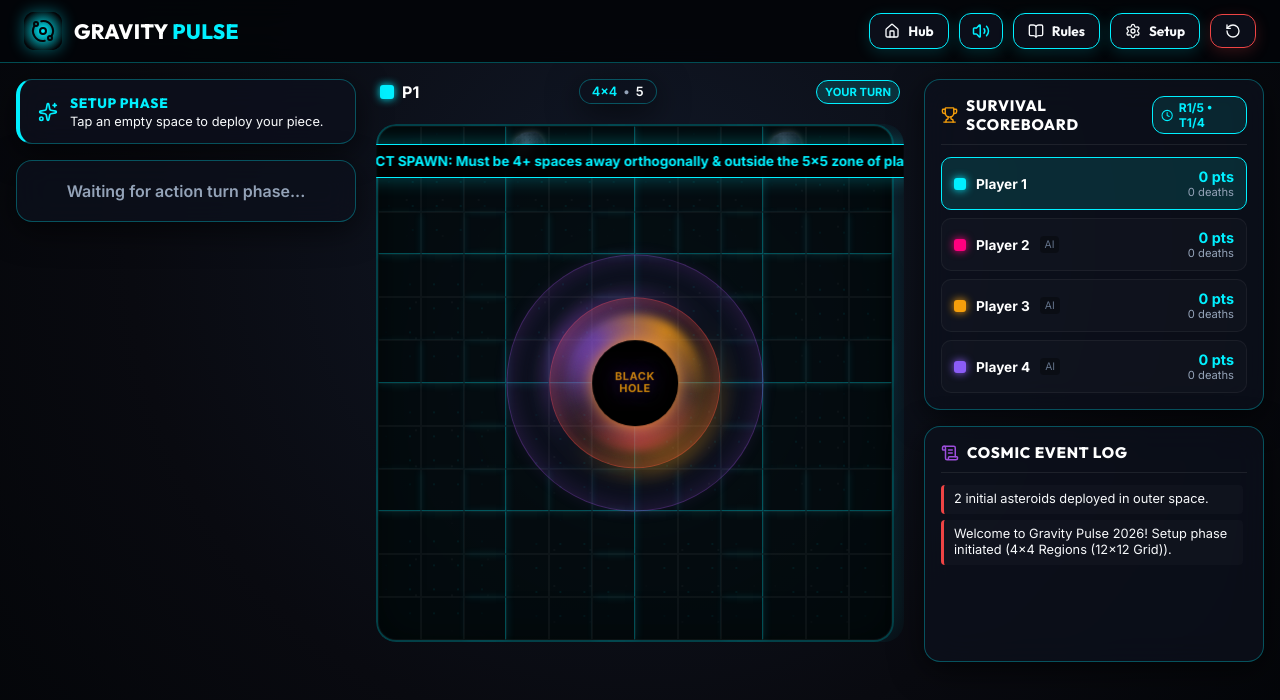
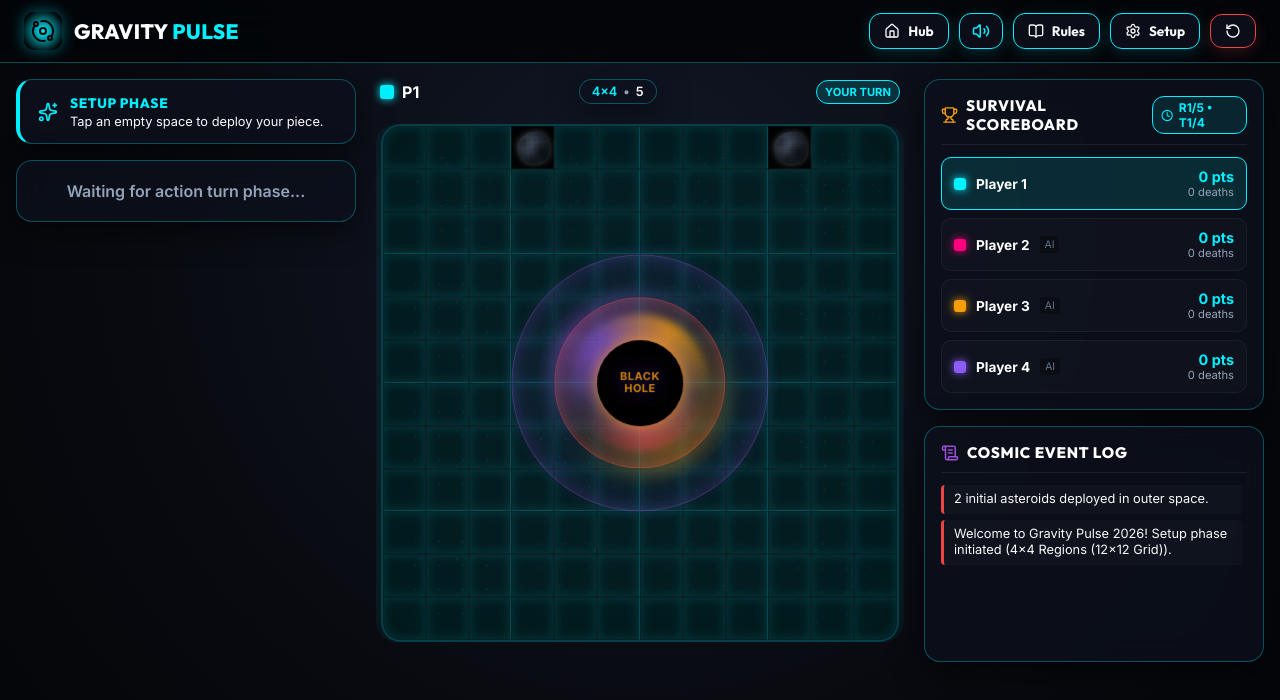
Before and after one commit to RandallBlanchetteGames/gravitypulse, a React (Vite) app: page / in a window 1280 px wide. Shown: the top 700 px of the page. Built offline with nearby package versions, Linux system fonts and the light colour scheme.

Commit message:
UI: Visually highlight valid spawn locations and disable clicking on invalid spaces

```diff
--- a/src/App.jsx
+++ b/src/App.jsx
@@ -2,7 +2,7 @@
    GRAVITY PULSE 2026 - MAIN APPLICATION ENGINE ORCHESTRATOR
    ========================================================================== */
 
-import React, { useState, useEffect, useRef, useCallback } from 'react';
+import React, { useState, useEffect, useRef, useCallback, useMemo } from 'react';
 import { Zap } from 'lucide-react';
 import { PHASES, TURN_ACTIONS, ENTITY_TYPES, PLAYER_COLORS, MAP_SIZES, MOVEMENT_STYLES, GAME_LENGTHS } from './engine/types.js';
 import { GameRules } from './engine/rules.js';
@@ -336,13 +336,7 @@ export default function App() {
   const handleCellClickLogic = (x, y) => {
     if (phase === PHASES.SETUP) {
       const validation = rules.validateSpawnLocation(x, y, board);
-      if (!validation.valid) {
-        if (validation.reason !== 'Occupied') {
-          setLogs(prev => [...prev, `❌ Invalid Spawn: ${validation.reason}`]);
-          soundEngine.playError();
-        }
-        return;
-      }
+      if (!validation.valid) return;
 
       const newCube = {
         id: `cube_p${activePlayer.id}`,
@@ -369,13 +363,7 @@ export default function App() {
     } else if (phase === PHASES.RESPAWN) {
       if (respawnQueue.length === 0) return;
       const validation = rules.validateSpawnLocation(x, y, board);
-      if (!validation.valid) {
-        if (validation.reason !== 'Occupied') {
-          setLogs(prev => [...prev, `❌ Invalid Spawn: ${validation.reason}`]);
-          soundEngine.playError();
-        }
-        return;
-      }
+      if (!validation.valid) return;
 
       const pid = respawnQueue[0];
       const newCube = {
@@ -605,6 +593,22 @@ export default function App() {
     initGame(newConfig);
   };
 
+  // Pre-calculate valid spawn coordinates for visual highlighting
+  const validSpawnCells = useMemo(() => {
+    const validSet = new Set();
+    if (phase === PHASES.SETUP || phase === PHASES.RESPAWN) {
+      const size = rules.getBoardSize();
+      for (let x = 0; x < size; x++) {
+        for (let y = 0; y < size; y++) {
+          if (rules.validateSpawnLocation(x, y, board).valid) {
+            validSet.add(`${x},${y}`);
+          }
+        }
+      }
+    }
+    return validSet;
+  }, [board, phase, rules]);
+
   // Compute dynamic UI states on render
   let trajectory = [];
   let waveDisplacements = [];
@@ -644,36 +648,13 @@ export default function App() {
   );
 
   const centerBoardContent = (
-    <div style={{ position: 'relative', width: '100%', height: '100%' }}>
-      {(phase === PHASES.SETUP || phase === PHASES.RESPAWN) && activePlayer?.isHuman && (
-        <div style={{
-          position: 'absolute',
-          top: '20px',
-          left: '50%',
-          transform: 'translateX(-50%)',
-          zIndex: 100,
-          background: 'rgba(0, 0, 0, 0.85)',
-          border: '1px solid var(--accent-cyan)',
-          padding: '8px 16px',
-          borderRadius: '20px',
-          color: 'var(--accent-cyan)',
-          fontSize: '0.85rem',
-          fontWeight: 700,
-          textAlign: 'center',
-          boxShadow: '0 0 20px rgba(0, 240, 255, 0.3)',
-          backdropFilter: 'blur(4px)',
-          pointerEvents: 'none',
-          whiteSpace: 'nowrap'
-        }}>
-          SELECT SPAWN: Must be 4+ spaces away orthogonally & outside the 5x5 zone of players.
-        </div>
-      )}
-      <BoardContainer size={rules.getBoardSize()}>
-        <GridCells
+    <BoardContainer size={rules.getBoardSize()}>
+      <GridCells
         boardSize={rules.getBoardSize()}
         phase={phase}
         onCellClick={handleCellClick}
         previewTrajectory={trajectory}
+        validSpawnCells={validSpawnCells}
       />
       <RegionIndicatorLayer
         rulesConfig={rulesConfig}
@@ -702,8 +683,7 @@ export default function App() {
         boardSize={rules.getBoardSize()}
       />
     </BoardContainer>
-  </div>
-);
+  );
 
   const rightPanelContent = (
     <>
--- a/src/components/board/GridCells.jsx
+++ b/src/components/board/GridCells.jsx
@@ -7,7 +7,7 @@ import { isBlackHole } from '../../engine/boardGeometry.js';
 import { PHASES } from '../../engine/types.js';
 import { soundEngine } from '../../audio/soundEngine.js';
 
-const SingleCell = React.memo(({ x, y, boardSize, phase, isTraj, stepNum, onClick }) => {
+const SingleCell = React.memo(({ x, y, boardSize, phase, isTraj, stepNum, onClick, isValidSpawn }) => {
   const isPlacementPhase = phase === PHASES.SETUP || phase === PHASES.RESPAWN;
   const cx = (boardSize - 1) / 2;
   const cy = (boardSize - 1) / 2;
@@ -37,6 +37,15 @@ const SingleCell = React.memo(({ x, y, boardSize, phase, isTraj, stepNum, onClic
 
   const interactiveClass = (isPlacementPhase && !isBH) ? 'cell-interactive' : '';
 
+  let spawnHighlightClass = '';
+  if (isPlacementPhase) {
+    if (isValidSpawn) {
+      spawnHighlightClass = 'cell-spawn-valid';
+    } else {
+      spawnHighlightClass = 'cell-spawn-invalid';
+    }
+  }
+
   // Round only the 4 outer corners of the board itself
   let borderTopLeftRadius = 0;
   let borderTopRightRadius = 0;
@@ -58,15 +67,15 @@ const SingleCell = React.memo(({ x, y, boardSize, phase, isTraj, stepNum, onClic
     <div
       onClick={handleClick}
       title={tooltip}
-      className={`grid-cell ${isTraj ? 'cell-highlight' : ''} ${neonClass} ${interactiveClass}`.trim()}
+      className={`grid-cell ${isTraj ? 'cell-highlight' : ''} ${neonClass} ${interactiveClass} ${spawnHighlightClass}`.trim()}
       style={{
         borderTopLeftRadius,
         borderTopRightRadius,
         borderBottomLeftRadius,
         borderBottomRightRadius,
         overflow: (borderTopLeftRadius || borderTopRightRadius || borderBottomLeftRadius || borderBottomRightRadius) ? 'hidden' : 'visible',
-        cursor: isPlacementPhase && !isBH ? 'pointer' : 'default',
-        background: isTraj ? 'rgba(0, 255, 102, 0.18)' : (isPlacementPhase && !isBH ? 'rgba(0, 240, 255, 0.02)' : '')
+        cursor: (isPlacementPhase && isValidSpawn && !isBH) ? 'pointer' : 'default',
+        background: isTraj ? 'rgba(0, 255, 102, 0.18)' : (isPlacementPhase && !isBH && !spawnHighlightClass ? 'rgba(0, 240, 255, 0.02)' : '')
       }}
     >
       {isTraj && (
@@ -86,7 +95,7 @@ const SingleCell = React.memo(({ x, y, boardSize, phase, isTraj, stepNum, onClic
   );
 });
 
-export const GridCells = React.memo(function GridCells({ boardSize, phase, onCellClick, previewTrajectory = [] }) {
+export const GridCells = React.memo(function GridCells({ boardSize, phase, onCellClick, previewTrajectory = [], validSpawnCells = new Set() }) {
   const cells = [];
 
   // Build lookup map for trajectory preview highlights
@@ -110,6 +119,7 @@ export const GridCells = React.memo(function GridCells({ boardSize, phase, onCel
           isTraj={isTraj}
           stepNum={stepNum}
           onClick={onCellClick}
+          isValidSpawn={validSpawnCells.has(`${x},${y}`)}
         />
       );
     }
--- a/src/index.css
+++ b/src/index.css
@@ -246,6 +246,22 @@ h1, h2, h3, h4, .font-heading {
 .grid-cell.cell-highlight {
   background: rgba(0, 255, 102, 0.15);
   box-shadow: inset 0 0 10px rgba(0, 255, 102, 0.4);
+}
+
+.cell-spawn-valid {
+  background: rgba(0, 240, 255, 0.12) !important;
+  box-shadow: inset 0 0 12px rgba(0, 240, 255, 0.2);
+  animation: valid-pulse 3s infinite alternate;
+}
+
+@keyframes valid-pulse {
+  from { opacity: 0.7; }
+  to { opacity: 1; }
+}
+
+.cell-spawn-invalid {
+  background: rgba(0, 0, 0, 0.6) !important;
+  pointer-events: none !important;
 }
 
 .grid-cell.cell-danger {
```
